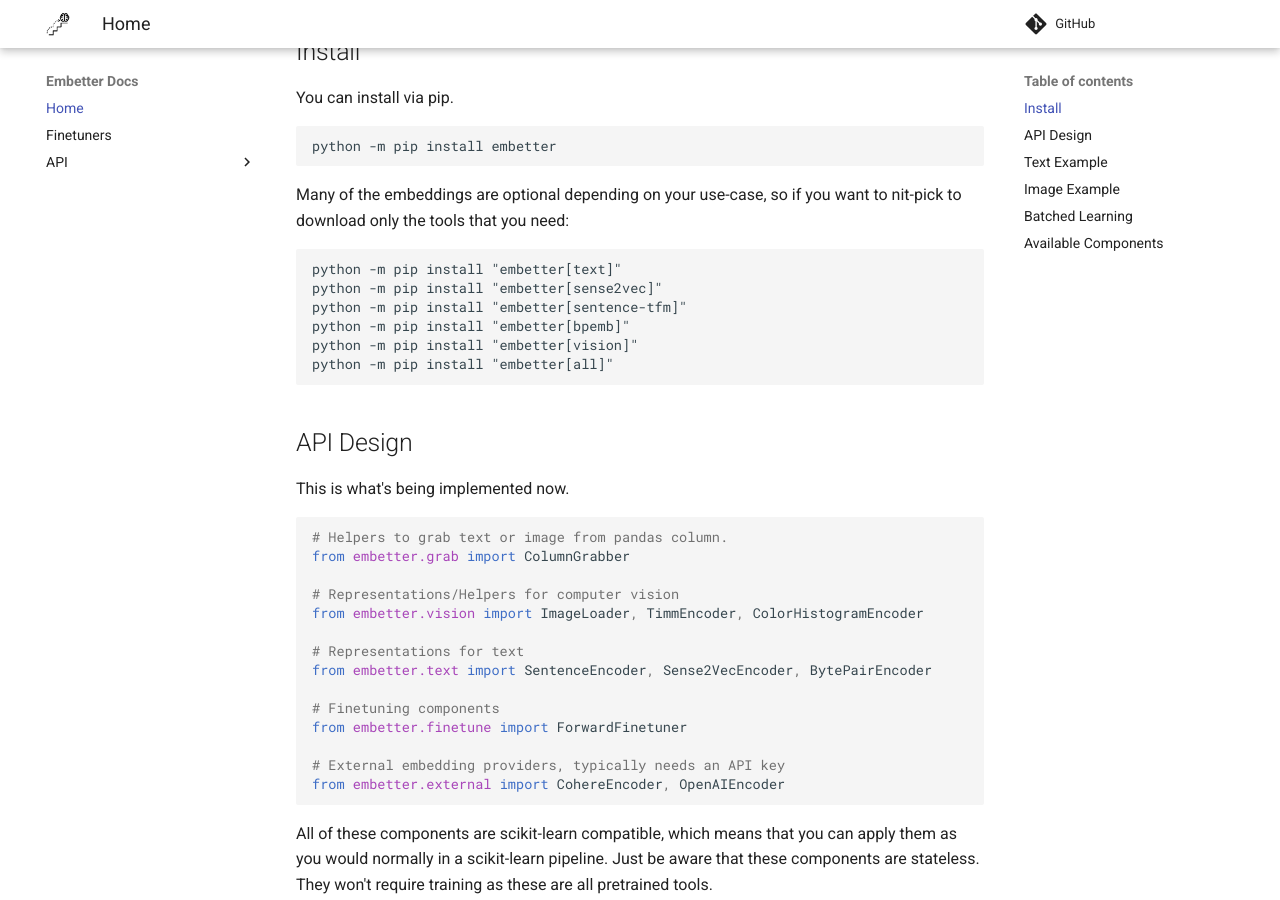
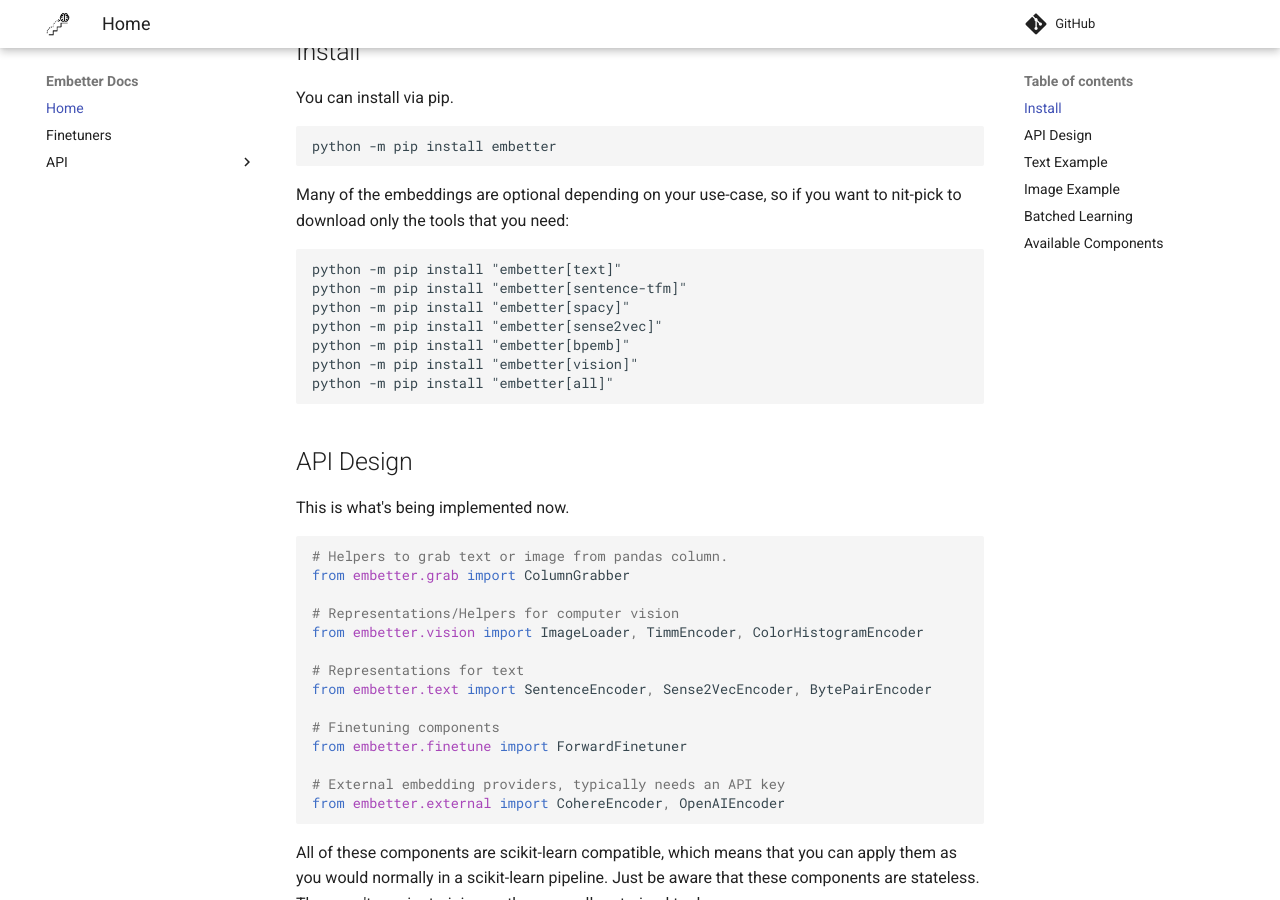
Before and after one commit to koaning/embetter, an MkDocs documentation site: the page built from docs/index.md, in a window 1280 px wide and 900 px high, scrolled down 362 px. Built offline with MkDocs 1.6.1 and Material for MkDocs 9.7.7, drawn with Linux system fonts in a browser that asks for light colours; comment, search, counter and statistics services are not loaded; some of the changed text lies outside the part shown.

Commit message:
moar-docs

````diff
--- a/docs/index.md
+++ b/docs/index.md
@@ -21,8 +21,9 @@
 
 ```
 python -m pip install "embetter[text]"
+python -m pip install "embetter[sentence-tfm]"
+python -m pip install "embetter[spacy]"
 python -m pip install "embetter[sense2vec]"
-python -m pip install "embetter[sentence-tfm]"
 python -m pip install "embetter[bpemb]"
 python -m pip install "embetter[vision]"
 python -m pip install "embetter[all]"
--- a/setup.py
+++ b/setup.py
@@ -7,6 +7,7 @@
 sentence_encoder_pkgs = ["sentence-transformers>=2.2.2"]
 sense2vec_pkgs = ["sense2vec==2.0.0"]
 bpemb_packages = ["bpemb>=0.3.3"]
+spacy_packages = ["spacy>=3.5.0"]
 
 text_packages = sentence_encoder_pkgs + sense2vec_pkgs + bpemb_packages
 
@@ -58,6 +59,7 @@
     extras_require={
         "sense2vec": sense2vec_pkgs + base_packages,
         "sentence-tfm": sentence_encoder_pkgs + base_packages,
+        "spacy": spacy_packages + base_packages,
         "bpemb": bpemb_packages + base_packages,
         "text": text_packages + base_packages,
         "vision": vision_packages + base_packages,
````
Also changed, not shown: other parts of docs/index.md (+1 -1 lines), README.md (+3 -1 lines), docs/API/text/spacy.md (added, +5 -0 lines).
